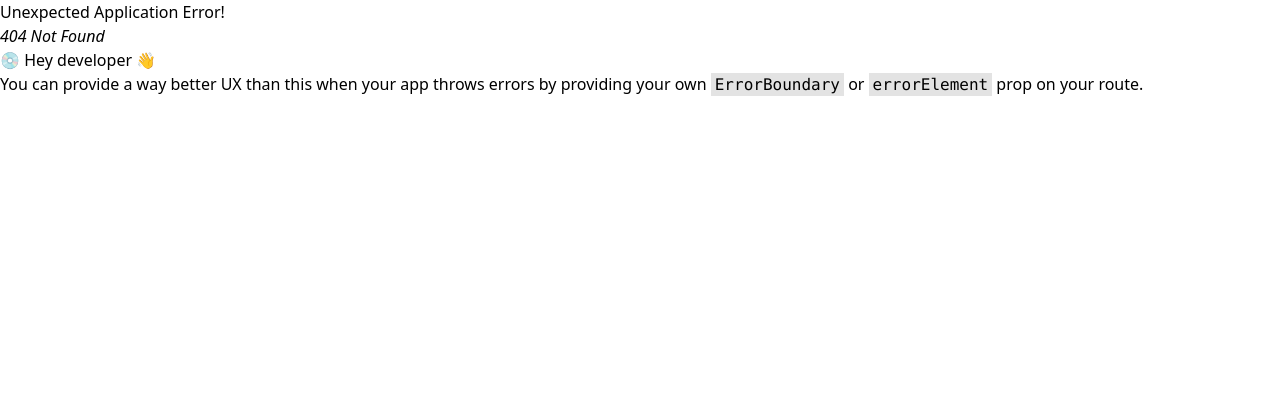
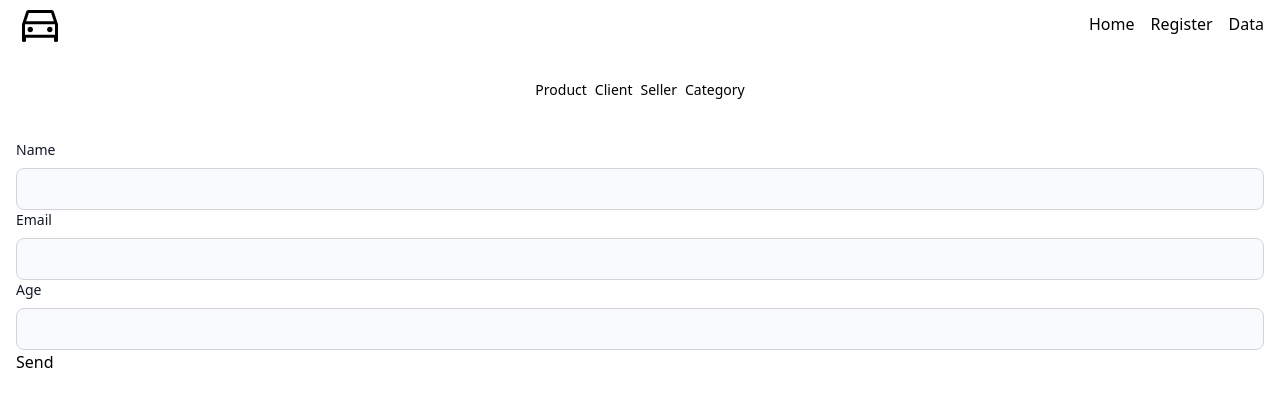
Before and after one commit to Jeffs-Dev/ipharmacy, a React (Create React App) app: page /register/client in a window 1280 px wide. Before the commit this address had no page. Shown: the top 406 px of the page. Built offline with nearby package versions, Linux system fonts and the light colour scheme; data requests are answered from the project's data file.

Commit message:
refactor: register page | router dom V6

```diff
--- a/db.json
+++ b/db.json
@@ -2,5 +2,10 @@
   "products": [],
   "seller": [],
   "clients": [],
-  "category": []
+  "category": [
+    {
+      "description": "Carro Voador",
+      "id": 1
+    }
+  ]
 }
--- a/src/components/Forms/FormCategory/FormCategory.jsx
+++ b/src/components/Forms/FormCategory/FormCategory.jsx
@@ -1,13 +1,16 @@
 import axios from "axios";
-import { useState } from "react";
+import { useContext, useState } from "react";
+import { DataApiContext } from "../../../context/DataApi";
 
-const FormCategory = ({ setRender, render }) => {
+const FormCategory = () => {
+  const { setRender, render } = useContext(DataApiContext);
+
   const [category, setCategory] = useState({
     description: "",
   });
 
   const postCategory = async (e) => {
-     e.preventDefault();
+    e.preventDefault();
 
     await axios.post(`http://localhost:3001/category`, category);
 
--- a/src/components/Forms/FormClient/FormClient.jsx
+++ b/src/components/Forms/FormClient/FormClient.jsx
@@ -1,7 +1,10 @@
 import axios from "axios";
-import { useState } from "react";
+import { useContext, useState } from "react";
+import { DataApiContext } from "../../../context/DataApi";
 
-const FormClient = ({ setRender, render }) => {
+const FormClient = () => {
+  const { setRender, render } = useContext(DataApiContext);
+
   const [client, setClient] = useState({
     name: "",
     email: "",
@@ -16,7 +19,7 @@ const FormClient = ({ setRender, render }) => {
     setClient({
       name: "",
       email: "",
-      age: '',
+      age: "",
     });
   };
 
--- a/src/components/Forms/FormProduct/FormProduct.jsx
+++ b/src/components/Forms/FormProduct/FormProduct.jsx
@@ -1,15 +1,16 @@
 import axios from "axios";
-import { useEffect, useState } from "react";
+import { useContext, useEffect, useState } from "react";
+import { DataApiContext } from "../../../context/DataApi";
 
-const FormProduct = ({ category, setRender, render }) => {
+const FormProduct = () => {
+  const { category, setRender, render } = useContext(DataApiContext);
+
   const [product, setProduct] = useState({
     title: "",
     description: "",
     price: undefined,
     category: undefined,
   });
-
-
 
   const postProduct = (e) => {
     e.preventDefault();
@@ -41,9 +42,7 @@ const FormProduct = ({ category, setRender, render }) => {
 
   return (
     <>
-    {}
-
-
+      {category.length >= 1 && category !== undefined ? (
         <div className="container">
           <form onSubmit={postProduct}>
             <label> Title </label>
@@ -84,9 +83,9 @@ const FormProduct = ({ category, setRender, render }) => {
             <button> Send </button>
           </form>
         </div>
-
-
-
+      ) : (
+        "navigate to category share"
+      )}
     </>
   );
 };
--- a/src/components/Forms/FormSeller/FormSeller.jsx
+++ b/src/components/Forms/FormSeller/FormSeller.jsx
@@ -1,8 +1,10 @@
 import axios from "axios";
-import { useState } from "react";
+import { useContext, useState } from "react";
+import { DataApiContext } from "../../../context/DataApi";
 
+const FormSeller = () => {
+  const { setRender, render } = useContext(DataApiContext);
 
-const FormSeller = ({setRender, render}) => {
   const [seller, setSeller] = useState({
     name: "",
     location: "",
@@ -16,16 +18,14 @@ const FormSeller = ({setRender, render}) => {
 
     setSeller({
       name: "",
-          location: ""
-        })
-
+      location: "",
+    });
   };
 
   function setSellerInputs({ target }) {
     const { id, value } = target;
 
     setSeller({ ...seller, [id]: value });
-
   }
 
   return (
--- /dev/null
+++ b/src/components/RegisterHeader/RegisterHeader.jsx
@@ -0,0 +1,26 @@
+import { Link } from "react-router-dom";
+
+const RegisterHeader = () => {
+  return (
+    <>
+        <nav>
+        <ul>
+          <li>
+            <Link to={"/register/product"}> Product </Link>
+          </li>
+          <li>
+            <Link to={"/register/client"}> Client </Link>
+          </li>
+          <li>
+            <Link to={"/register/seller"}> Seller </Link>
+          </li>
+          <li>
+            <Link to={"/register/category"}> Category </Link>
+          </li>
+        </ul>
+      </nav>
+    </>
+  )
+}
+
+export default RegisterHeader;
--- a/src/pages/Register/Register.jsx
+++ b/src/pages/Register/Register.jsx
@@ -1,111 +1,20 @@
-import { useContext, useEffect, useState } from "react";
 import "./Register.css";
-import FormProduct from "../../components/Forms/FormProduct/FormProduct";
+import { useContext, useEffect} from "react";
 import { DataApiContext } from "../../context/DataApi";
-import FormClient from "../../components/Forms/FormClient/FormClient";
-import FormSeller from "../../components/Forms/FormSeller/FormSeller";
-import FormCategory from "../../components/Forms/FormCategory/FormCategory";
+import RegisterHeader from "../../components/RegisterHeader/RegisterHeader";
+import { Outlet } from "react-router-dom";
 
 const Register = () => {
-  const [renderForm, setRenderForm] = useState("Product");
-  const { category, setRender, render } = useContext(DataApiContext);
+  const { setRender, render } = useContext(DataApiContext);
 
   useEffect(() => {
-      setRender(!render)
-  }, [])
-
+    setRender(!render);
+  }, []);
 
   return (
     <>
-      <nav>
-        <ul>
-          <li>
-            <button
-              style={
-                renderForm === "Product"
-                  ? { textDecoration: "underline" }
-                  : { textDecoration: "none" }
-              }
-              onClick={({ target }) => setRenderForm(target.innerText)}
-            >
-              Product
-            </button>
-          </li>
-          <li>
-            <button
-              style={
-                renderForm === "Client"
-                  ? { textDecoration: "underline" }
-                  : { textDecoration: "none" }
-              }
-              onClick={({ target }) => setRenderForm(target.innerText)}
-            >
-              Client
-            </button>
-          </li>
-          <li>
-            <button
-              style={
-                renderForm === "Seller"
-                  ? { textDecoration: "underline" }
-                  : { textDecoration: "none" }
-              }
-              onClick={({ target }) => setRenderForm(target.innerText)}
-            >
-              Seller
-            </button>
-          </li>
-          <li>
-            <button
-              style={
-                renderForm === "Category"
-                  ? { textDecoration: "underline" }
-                  : { textDecoration: "none" }
-              }
-              onClick={({ target }) => setRenderForm(target.innerText)}
-            >
-              Category
-            </button>
-          </li>
-        </ul>
-      </nav>
-
-      {category.length >= 1 &&
-      category !== undefined &&
-      renderForm === "Product" ? (
-        <FormProduct
-          category={category ? category : ""}
-          setRender={setRender}
-          render={render}
-        />
-      ) : (
-        renderForm === 'Product' ? (
-          <>
-           <p> Register at least one category</p>
-
-          <button onClick={() => setRenderForm('Category')}> Register Now! </button>
-
-          </>
-        ) : ''
-      )}
-
-      {renderForm === "Client" ? (
-        <FormClient setRender={setRender} render={render} />
-      ) : (
-        ""
-      )}
-
-      {renderForm === "Seller" ? (
-        <FormSeller setRender={setRender} render={render} />
-      ) : (
-        ""
-      )}
-
-      {renderForm === "Category" ? (
-        <FormCategory setRender={setRender} render={render} />
-      ) : (
-        ""
-      )}
+      <RegisterHeader />
+      <Outlet />
     </>
   );
 };
```
Also changed, not shown: src/routes.jsx (+23 -1 lines). Lines whose indentation alone changed are shown as unchanged.
